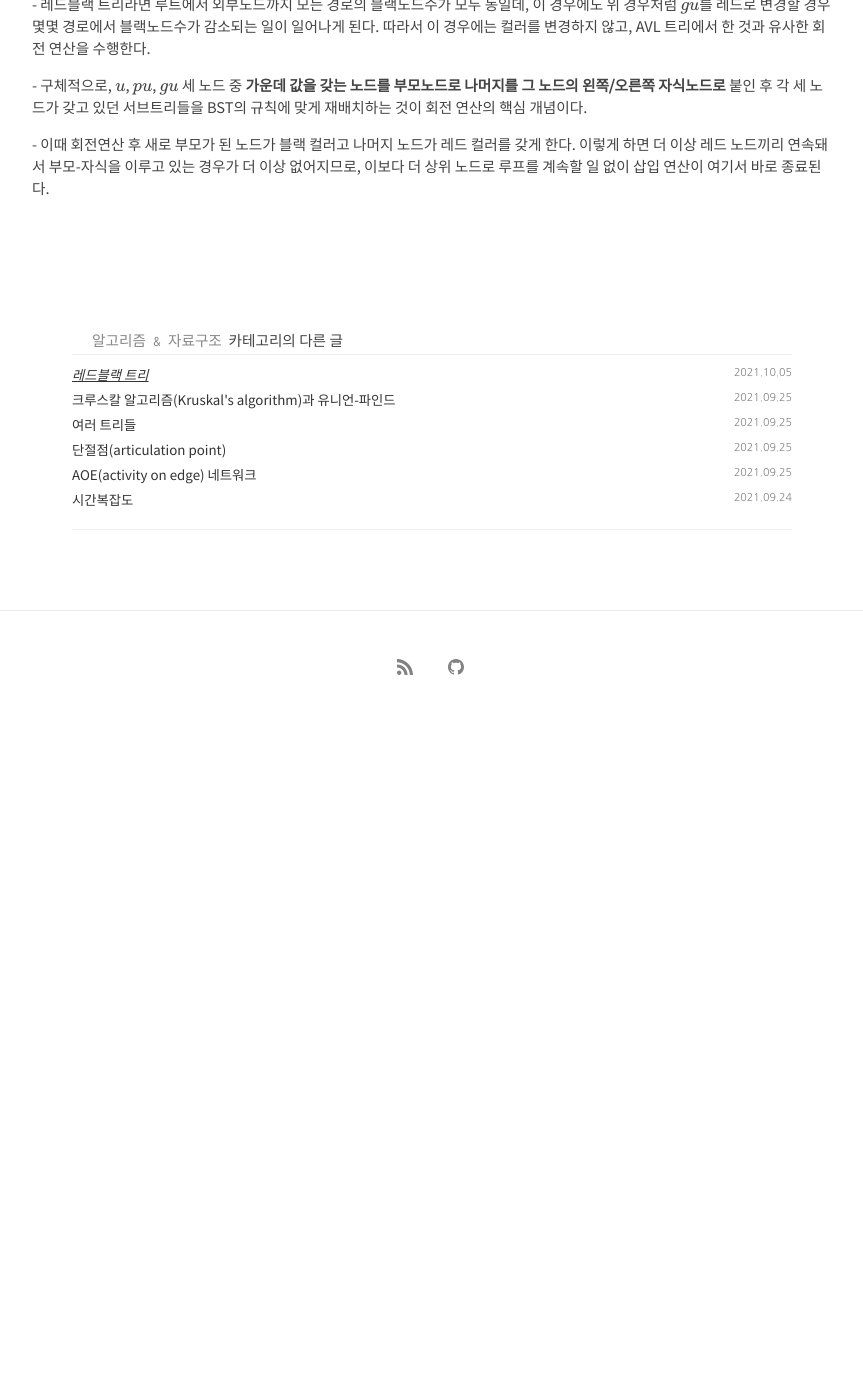
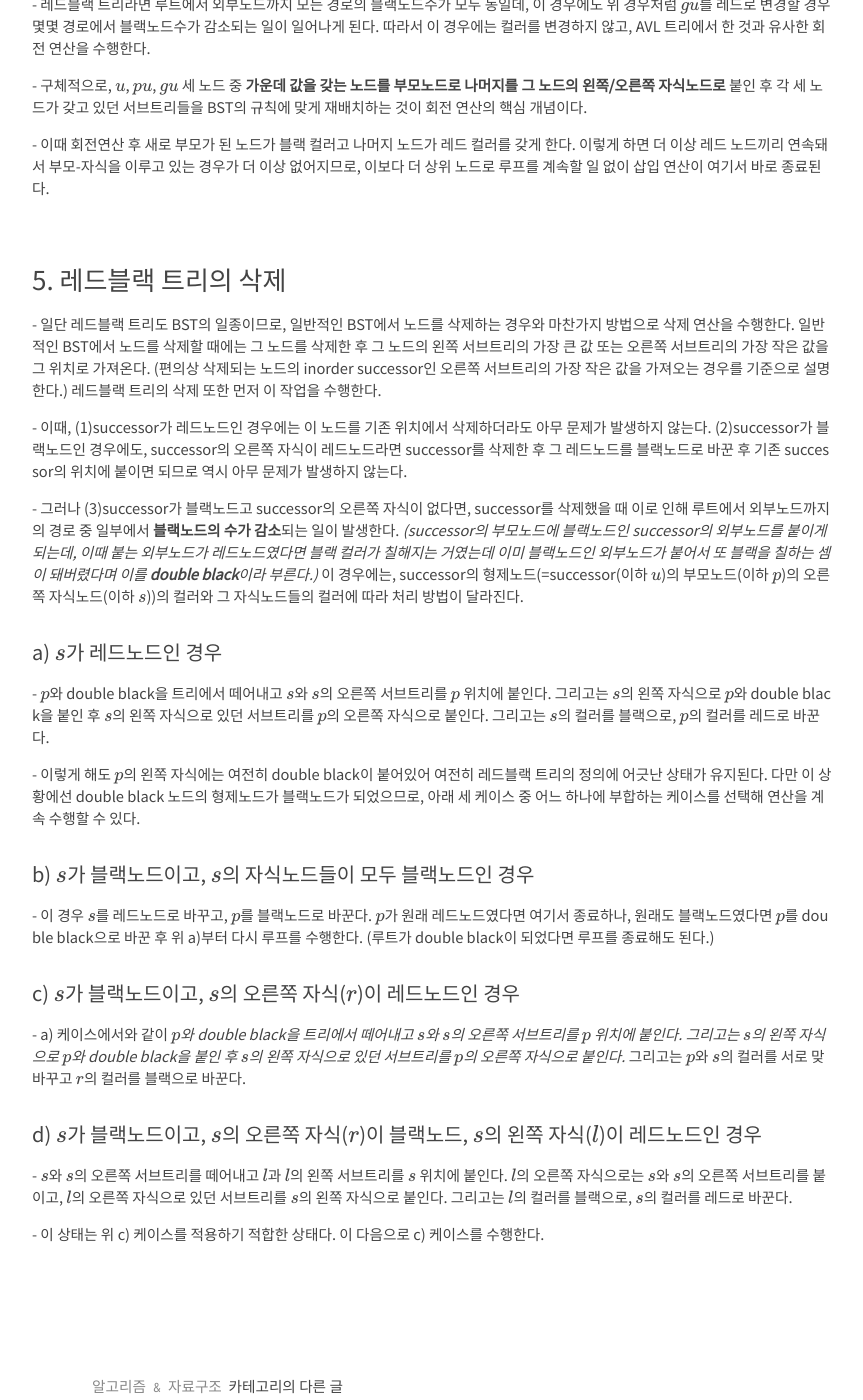
Before and after one commit to kangwooklee29/blog, a Jekyll site: the page built from 알고리즘 & 자료구조/_posts/2021-10-05-레드블랙 트리.md, in a window 1280 px wide and 1400 px high, scrolled down 1768 px. Shown: the whole window, without its empty margins (208-1071 px from the left). Built offline with Jekyll 4.4.1, drawn with Linux system fonts in a browser that asks for light colours; nearby versions of some CDN libraries; our own code applies the rules of GitHub Pages for plain Markdown files; formulas are drawn with MathJax 3; comment, search, counter and statistics services are not loaded; before the commit the page ends 2489 px from its top, so only the background shows below that; some of the changed text lies outside the part shown.

Commit message:
삭제연산 추가

```diff
--- a/알고리즘 & 자료구조/_posts/2021-10-05-레드블랙 트리.md
+++ b/알고리즘 & 자료구조/_posts/2021-10-05-레드블랙 트리.md
@@ -49,3 +49,32 @@
 \- 구체적으로, \\(u\\), \\(pu\\), \\(gu\\) 세 노드 중 **가운데 값을 갖는 노드를 부모노드로 나머지를 그 노드의 왼쪽/오른쪽 자식노드로** 붙인 후 각 세 노드가 갖고 있던 서브트리들을 BST의 규칙에 맞게 재배치하는 것이 회전 연산의 핵심 개념이다.
 
 \- 이때 회전연산 후 새로 부모가 된 노드가 블랙 컬러고 나머지 노드가 레드 컬러를 갖게 한다. 이렇게 하면 더 이상 레드 노드끼리 연속돼서 부모-자식을 이루고 있는 경우가 더 이상 없어지므로, 이보다 더 상위 노드로 루프를 계속할 일 없이 삽입 연산이 여기서 바로 종료된다.
+
+
+### 5. 레드블랙 트리의 삭제
+
+\- 일단 레드블랙 트리도 BST의 일종이므로, 일반적인 BST에서 노드를 삭제하는 경우와 마찬가지 방법으로 삭제 연산을 수행한다. 일반적인 BST에서 노드를 삭제할 때에는 그 노드를 삭제한 후 그 노드의 왼쪽 서브트리의 가장 큰 값 또는 오른쪽 서브트리의 가장 작은 값을 그 위치로 가져온다. (편의상 삭제되는 노드의 inorder successor인 오른쪽 서브트리의 가장 작은 값을 가져오는 경우를 기준으로 설명한다.) 레드블랙 트리의 삭제 또한 먼저 이 작업을 수행한다.
+
+\- 이때, (1)successor가 레드노드인 경우에는 이 노드를 기존 위치에서 삭제하더라도 아무 문제가 발생하지 않는다. (2)successor가 블랙노드인 경우에도, successor의 오른쪽 자식이 레드노드라면 successor를 삭제한 후 그 레드노드를 블랙노드로 바꾼 후 기존 successor의 위치에 붙이면 되므로 역시 아무 문제가 발생하지 않는다.
+
+\- 그러나 (3)successor가 블랙노드고 successor의 오른쪽 자식이 없다면, successor를 삭제했을 때 이로 인해 루트에서 외부노드까지의 경로 중 일부에서 **블랙노드의 수가 감소**되는 일이 발생한다. _(successor의 부모노드에 블랙노드인 successor의 외부노드를 붙이게 되는데, 이때 붙는 외부노드가 레드노드였다면 블랙 컬러가 칠해지는 거였는데 이미 블랙노드인 외부노드가 붙어서 또 블랙을 칠하는 셈이 돼버렸다며 이를 **double black**이라 부른다.)_ 이 경우에는, successor의 형제노드(=successor(이하 \\(u\\))의 부모노드(이하 \\(p\\))의 오른쪽 자식노드(이하 \\(s\\)))의 컬러와 그 자식노드들의 컬러에 따라 처리 방법이 달라진다.
+
+#### a) \\(s\\)가 레드노드인 경우
+
+\- \\(p\\)와 double black을 트리에서 떼어내고 \\(s\\)와 \\(s\\)의 오른쪽 서브트리를 \\(p\\) 위치에 붙인다. 그리고는 \\(s\\)의 왼쪽 자식으로 \\(p\\)와 double black을 붙인 후 \\(s\\)의 왼쪽 자식으로 있던 서브트리를 \\(p\\)의 오른쪽 자식으로 붙인다. 그리고는 \\(s\\)의 컬러를 블랙으로, \\(p\\)의 컬러를 레드로 바꾼다.
+
+\- 이렇게 해도 \\(p\\)의 왼쪽 자식에는 여전히 double black이 붙어있어 여전히 레드블랙 트리의 정의에 어긋난 상태가 유지된다. 다만 이 상황에선 double black 노드의 형제노드가 블랙노드가 되었으므로, 아래 세 케이스 중 어느 하나에 부합하는 케이스를 선택해 연산을 계속 수행할 수 있다.
+
+#### b) \\(s\\)가 블랙노드이고, \\(s\\)의 자식노드들이 모두 블랙노드인 경우
+
+\- 이 경우 \\(s\\)를 레드노드로 바꾸고, \\(p\\)를 블랙노드로 바꾼다. \\(p\\)가 원래 레드노드였다면 여기서 종료하나, 원래도 블랙노드였다면 \\(p\\)를 double black으로 바꾼 후 위 a)부터 다시 루프를 수행한다. (루트가 double black이 되었다면 루프를 종료해도 된다.)
+
+#### c) \\(s\\)가 블랙노드이고, \\(s\\)의 오른쪽 자식(\\(r\\))이 레드노드인 경우
+
+\- a) 케이스에서와 같이 _\\(p\\)와 double black을 트리에서 떼어내고 \\(s\\)와 \\(s\\)의 오른쪽 서브트리를 \\(p\\) 위치에 붙인다. 그리고는 \\(s\\)의 왼쪽 자식으로 \\(p\\)와 double black을 붙인 후 \\(s\\)의 왼쪽 자식으로 있던 서브트리를 \\(p\\)의 오른쪽 자식으로 붙인다._ 그리고는 \\(p\\)와 \\(s\\)의 컬러를 서로 맞바꾸고 \\(r\\)의 컬러를 블랙으로 바꾼다.
+
+#### d) \\(s\\)가 블랙노드이고, \\(s\\)의 오른쪽 자식(\\(r\\))이 블랙노드, \\(s\\)의 왼쪽 자식(\\(l\\))이 레드노드인 경우
+
+\- \\(s\\)와 \\(s\\)의 오른쪽 서브트리를 떼어내고 \\(l\\)과 \\(l\\)의 왼쪽 서브트리를 \\(s\\) 위치에 붙인다. \\(l\\)의 오른쪽 자식으로는 \\(s\\)와 \\(s\\)의 오른쪽 서브트리를 붙이고, \\(l\\)의 오른쪽 자식으로 있던 서브트리를 \\(s\\)의 왼쪽 자식으로 붙인다. 그리고는 \\(l\\)의 컬러를 블랙으로, \\(s\\)의 컬러를 레드로 바꾼다.
+
+\- 이 상태는 위 c) 케이스를 적용하기 적합한 상태다. 이 다음으로 c) 케이스를 수행한다.
```
Also changed, not shown: other parts of 알고리즘 & 자료구조/_posts/2021-10-05-레드블랙 트리.md (+1 -1 lines).
